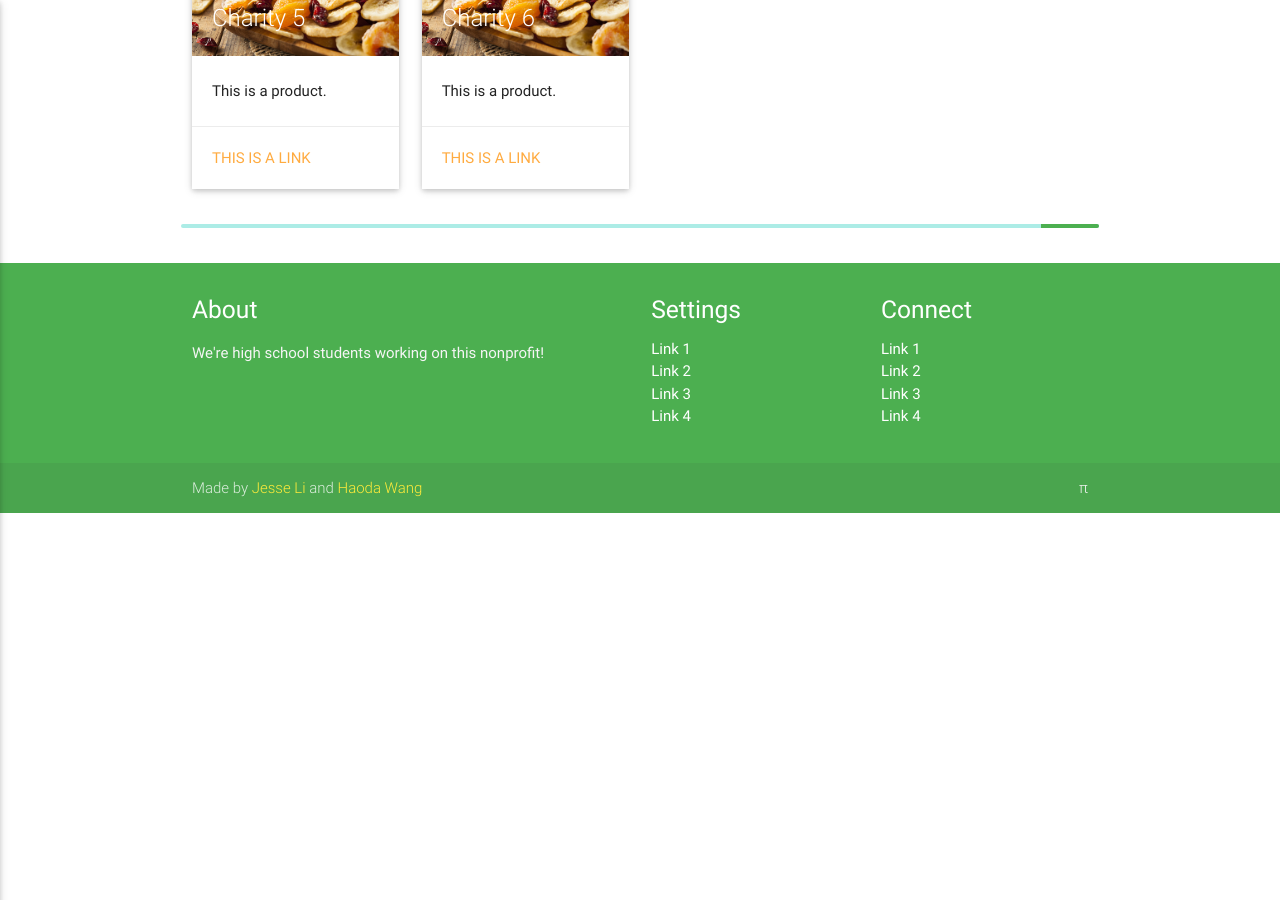
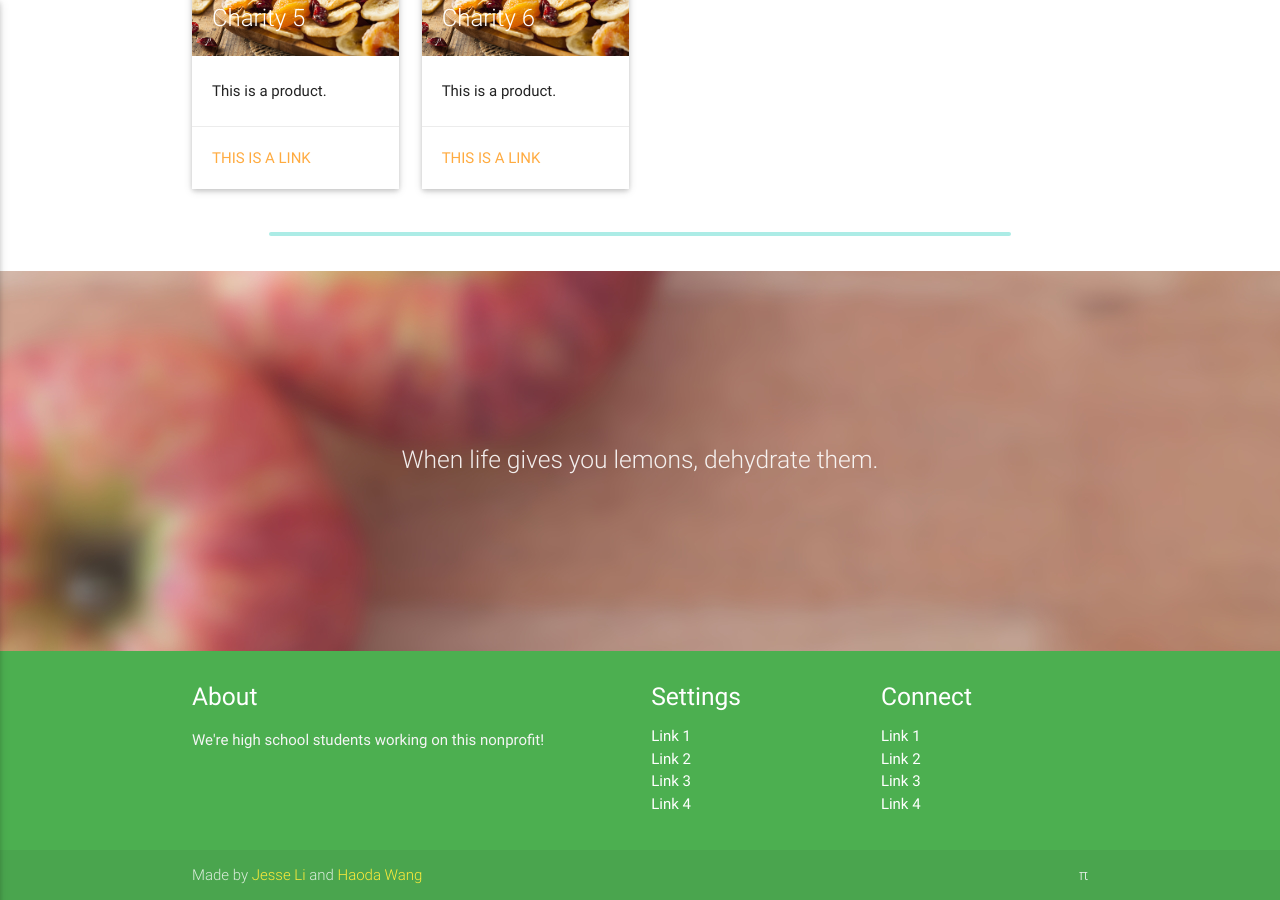
Before and after one commit to veggiedefender/bluehentreats, a Jekyll site: the page built from products.html, in a window 1280 px wide and 900 px high, scrolled down 1458 px. Built offline with Jekyll 4.4.1, drawn with Linux system fonts in a browser that asks for light colours; nearby versions of some CDN libraries; before the commit the page ends 1971 px from its top, so only the background shows below that.

Commit message:
put in center

```diff
--- a/products.html
+++ b/products.html
@@ -97,6 +97,7 @@ layout: default
 
     </div>
   </div>
+
   <div class="parallax-container valign-wrapper">
     <div class="section no-pad-bot">
       <div class="container">
@@ -107,6 +108,7 @@ layout: default
     </div>
     <div class="parallax"><img src="img/backgrounds/background1.jpg" alt="Unsplashed background img 3"></div>
   </div>
+
     <div class="container">
     <div class="row">
       <div class="col s12 m4 l3">
@@ -201,8 +203,21 @@ layout: default
     </div>
 
     <div class="row center">
-      <div class="progress">
-        <div class="indeterminate green"></div>
+      <div class="col s10 offset-s1">
+        <div class="progress">
+         <div class="indeterminate green"></div>
+        </div>
       </div>
     </div>
   </div>
+
+  <div class="parallax-container valign-wrapper">
+    <div class="section no-pad-bot">
+      <div class="container">
+        <div class="row center">
+          <h5 class="header col s12 light">When life gives you lemons, dehydrate them.</h5>
+        </div>
+      </div>
+    </div>
+    <div class="parallax"><img src="img/backgrounds/background1.jpg" alt="Unsplashed background img 3"></div>
+  </div>
```
